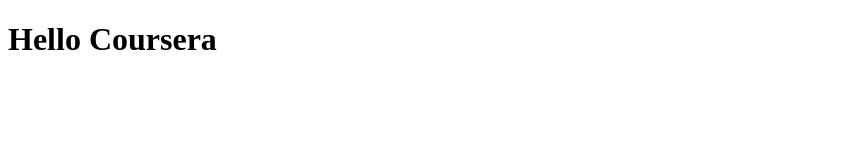
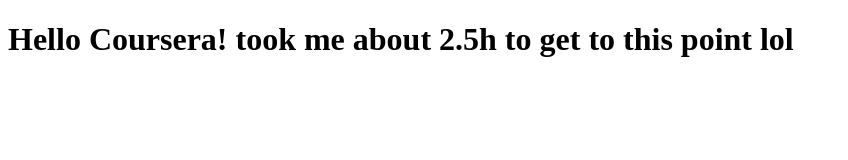
Before and after one commit to vs0l/coursera_test, a plain HTML site: page site/index.html in a window 1280 px wide. Shown: the whole page, without its empty margins (0-848 px from the left). Drawn offline with Linux system fonts and the light colour scheme.

Commit message:
small update

```diff
--- a/site/index.html
+++ b/site/index.html
@@ -4,6 +4,6 @@
 	<title>Helo Coursera</title>
 </head>
 <body>
-<h1>Hello Coursera</h1>
+<h1>Hello Coursera! took me about 2.5h to get to this point lol</h1>
 </body>
 </html>
```
